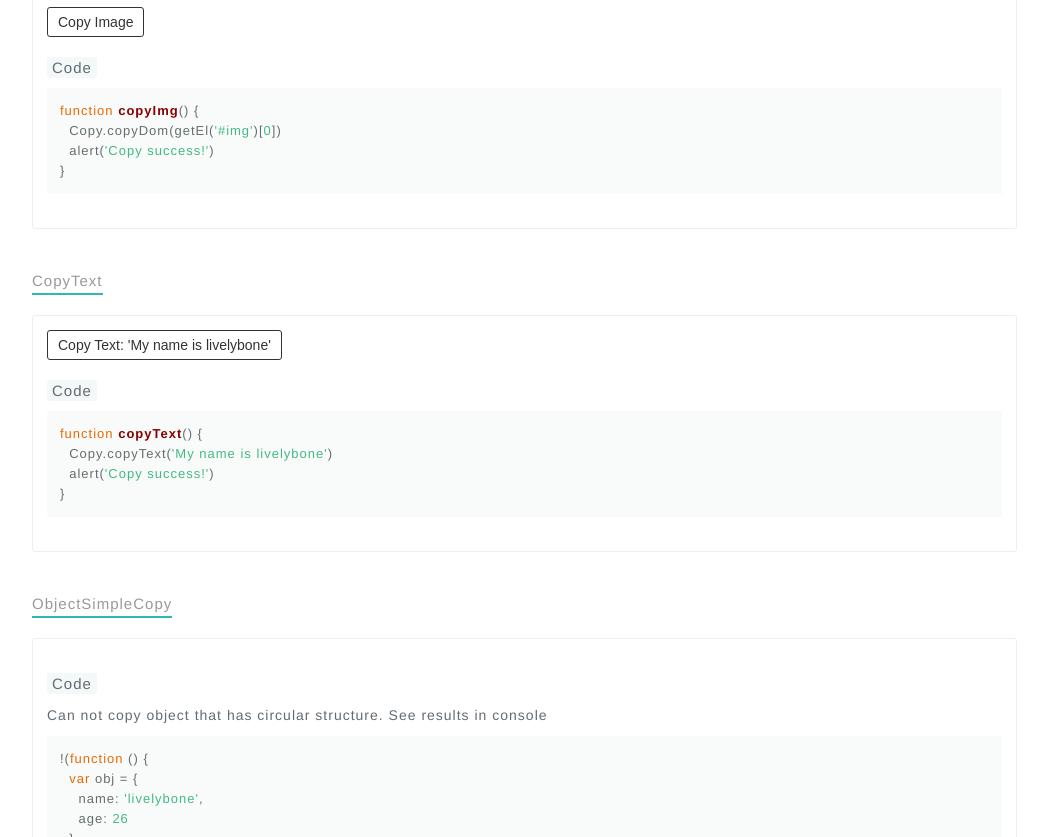
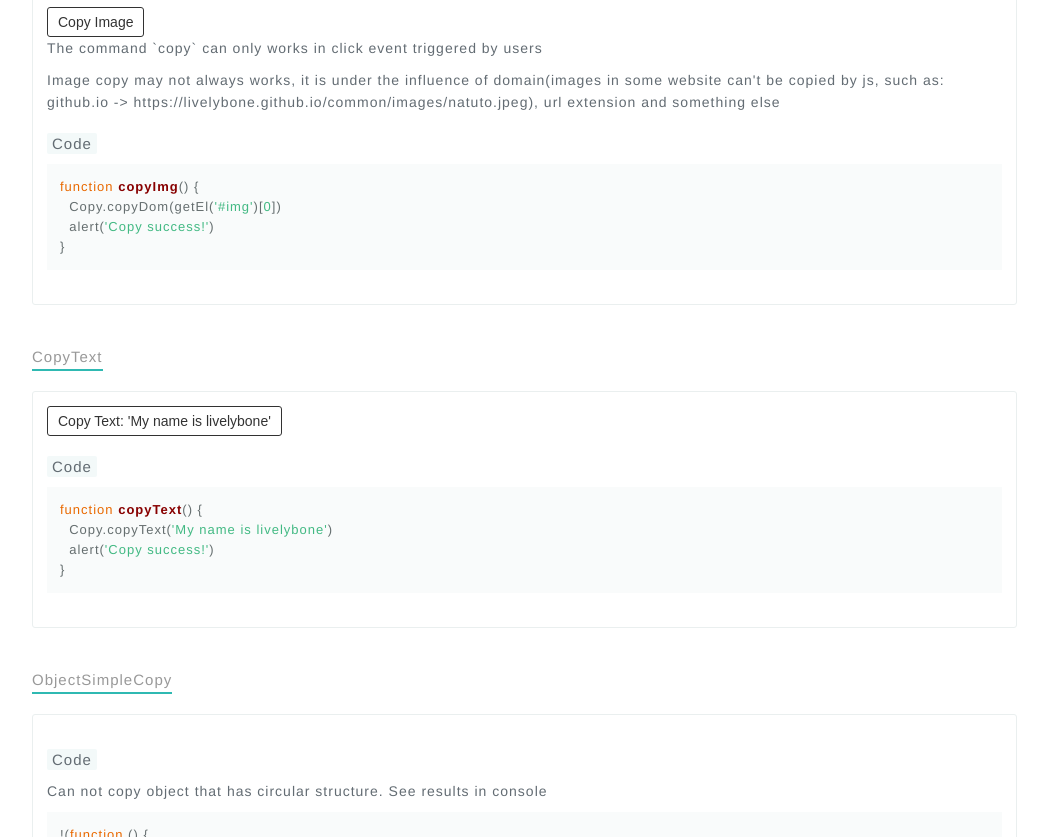
Before and after one commit to livelybone/livelybone.github.io, a plain HTML site: page tool/copy/index.html in a window 1280 px wide. Shown: the part 992-1829 px from the top of the page, without its empty margins (223-1271 px from the left). Drawn offline with Linux system fonts and the light colour scheme; a script that the page names is missing.

Commit message:
copy: update

```diff
--- a/tool/copy/index.html
+++ b/tool/copy/index.html
@@ -62,6 +62,8 @@
          src="http://b-ssl.duitang.com/uploads/item/201406/27/20140627102052_KB3eJ.jpeg"
          alt="">
     <button style="display: block; margin-top: .1rem" onclick="copyImg()">Copy Image</button>
+    <p class="root-desc">The command `copy` can only works in click event triggered by users</p>
+    <p class="root-desc">Image copy may not always works, it is under the influence of domain(images in some website can't be copied by js, such as: github.io -> https://livelybone.github.io/common/images/natuto.jpeg), url extension and something else</p>
     <div id="copy-img-code"></div>
   </div>
 
```
